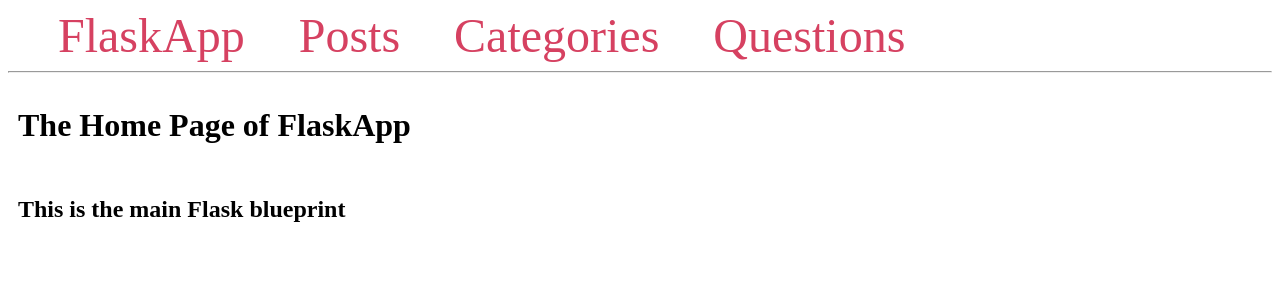
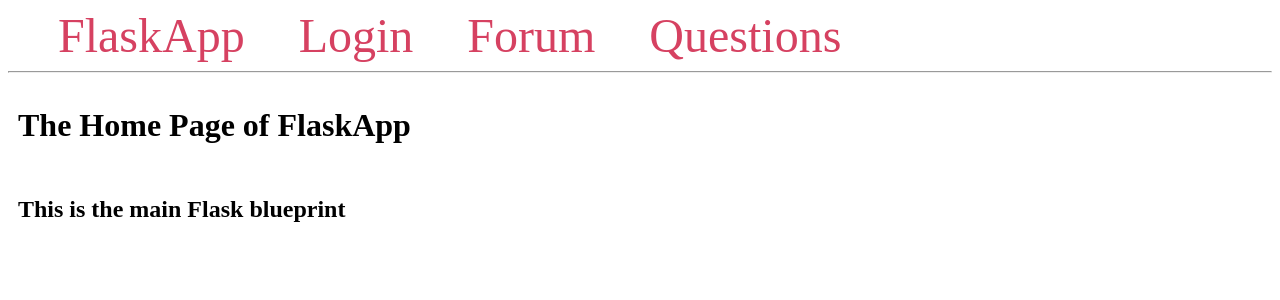
Before and after one commit to dylanfresh/CapstoneVulnerableWebApp, a Flask app: page / in a window 1280 px wide. Shown: the top 300 px of the page. Run offline with Flask 3, Linux system fonts and the light colour scheme.

Commit message:
Updated webpage links inside flask_app

```diff
--- /dev/null
+++ b/flask_app/app/forum/templates/forum.html
@@ -0,0 +1,6 @@
+{% extends "base.html" %}
+
+{% block content %}
+  <h1>Forum</h1>
+  <p>Welcome to the forum! Users will be able to ask questions here.</p>
+{% endblock %}
--- a/flask_app/app/templates/base.html
+++ b/flask_app/app/templates/base.html
@@ -46,8 +46,8 @@
 <body>
     <nav>
         <a href="{{ url_for('main.index') }}">FlaskApp</a>
-        <a href="#">Posts</a>
-        <a href="#">Categories</a>
+        <a href="/login">Login</a>
+        <a href="/forum">Forum</a>
         <a href="#">Questions</a>
     </nav>
     <hr>
```
Also changed, not shown: flask_app/app/templates/forum.html (renamed from flask_app/app/forum/templates/forum/forum.html).
